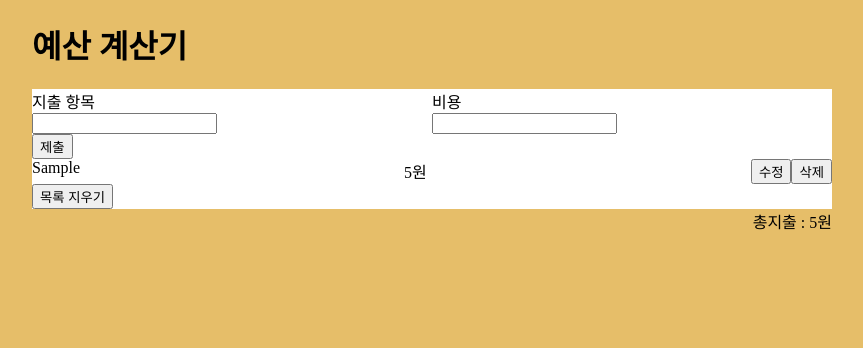
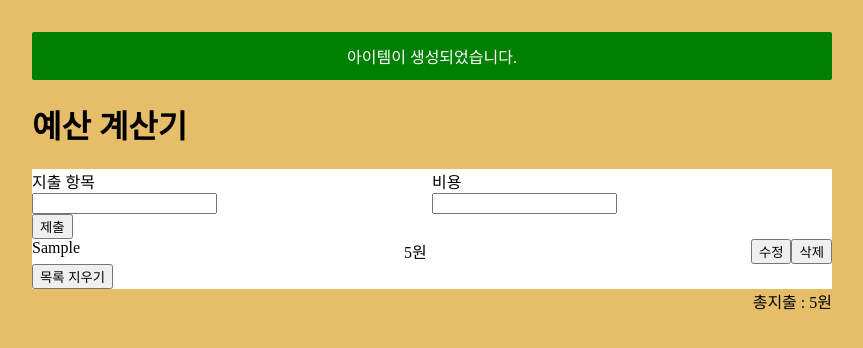
Before and after one commit to Jiiker/react_CRUD_App, a React (Create React App) app: page / in a window 1280 px wide. Both pictures are taken after typing "Sample", "5" into the empty fields and a click on the button "제출". Shown: the top 348 px of the page, without its empty margins (208-1071 px from the left). Built offline with nearby package versions, Linux system fonts and the light colour scheme.

Commit message:
제출, 삭제, 수정 시 알림 기능 추가

```diff
--- a/src/App.js
+++ b/src/App.js
@@ -1,19 +1,41 @@
 import React, { useState } from "react";
 import Main from "./components/Main";
 import "./App.css";
+import Alert from "./components/Alert";
 
 export default function App() {
   const [expenditList, setExpenditList] = useState([]);
   const [expenditSum, setExpenditSum] = useState(0);
+  const [alert, setAlert] = useState({ show: false });
+
+  const handleAlert = ({ type, text }) => {
+    console.log(type, text);
+
+    alert.show = true;
+    alert.type = type;
+    alert.text = text;
+
+    setAlert(alert);
+
+    console.log(alert);
+
+    setTimeout(() => {
+      setAlert({ show: false });
+    }, 7000);
+  };
 
   return (
     <div className='main-box'>
+      {alert.show ? (
+        <Alert type={`${alert.type}`} text={`${alert.text}`} />
+      ) : null}
       <h1 className='title'>예산 계산기</h1>
       <Main
         expenditList={expenditList}
         setExpenditList={setExpenditList}
         expenditSum={expenditSum}
         setExpenditSum={setExpenditSum}
+        handleAlert={handleAlert}
       />
       <div className='result'>총지출 : {expenditSum}원</div>
     </div>
--- /dev/null
+++ b/src/components/Alert.css
@@ -0,0 +1,15 @@
+.alert {
+  padding: 0.75rem 1.25rem;
+  color: white;
+  text-align: center;
+  margin: 2rem auto 0 auto;
+  border-radius: 2px;
+}
+
+.alert-danger {
+  background-color: red;
+}
+
+.alert-success {
+  background-color: green;
+}
--- /dev/null
+++ b/src/components/Alert.js
@@ -0,0 +1,8 @@
+import React from "react";
+import "./Alert.css";
+
+function Alert({ type, text }) {
+  return <div className={`alert alert-${type}`}>{text}</div>;
+}
+
+export default Alert;
--- a/src/components/Lists.js
+++ b/src/components/Lists.js
@@ -1,7 +1,7 @@
 import React from "react";
 import "./Lists.css";
 
-export const Lists = ({
+const Lists = ({
   itemList,
   setItemList,
   itemValue,
@@ -15,6 +15,7 @@ export const Lists = ({
   handleMakeSum,
   expenditSum,
   setExpenditSum,
+  handleAlert,
 }) => {
   const handleDelete = (id) => {
     expenditList.map((data) => {
@@ -24,6 +25,7 @@ export const Lists = ({
     });
     let deletedList = expenditList.filter((data) => data.id !== id);
     setExpenditList(deletedList);
+    handleAlert({ type: "danger", text: "아이템이 삭제되었습니다." });
   };
 
   const handleModify = (id) => {
@@ -53,3 +55,5 @@ export const Lists = ({
     </div>
   );
 };
+
+export default Lists;
--- a/src/components/Main.js
+++ b/src/components/Main.js
@@ -1,12 +1,13 @@
 import React, { useState } from "react";
 import "./Main.css";
-import { Lists } from "./Lists";
+import Lists from "./Lists";
 
 export default function Main({
   expenditList,
   setExpenditList,
   expenditSum,
   setExpenditSum,
+  handleAlert,
 }) {
   const [itemList, setItemList] = useState("");
   const [itemValue, setItemValue] = useState();
@@ -22,7 +23,6 @@ export default function Main({
 
   const handleSubmit = (e) => {
     e.preventDefault();
-
     if (modifying === true) {
       const submitBtn = document.querySelector(".submitBtn");
       expenditList.filter((data) => {
@@ -40,6 +40,7 @@ export default function Main({
       setItemList("");
       e.target["money"].value = "";
       setItemValue(0);
+      handleAlert({ type: "success", text: "아이템이 수정되었습니다." });
       return;
     }
 
@@ -56,11 +57,13 @@ export default function Main({
     setItemList("");
     e.target["money"].value = "";
     setItemValue(0);
+    handleAlert({ type: "success", text: "아이템이 생성되었습니다." });
   };
 
   const handleDeleteAll = () => {
     setExpenditList([]);
     setExpenditSum(0);
+    handleAlert({ type: "danger", text: "아이템이 삭제되었습니다." });
   };
 
   return (
@@ -103,6 +106,7 @@ export default function Main({
         setId={setId}
         expenditSum={expenditSum}
         setExpenditSum={setExpenditSum}
+        handleAlert={handleAlert}
       />
       <div>
         <button onClick={() => handleDeleteAll()}>목록 지우기</button>
```
